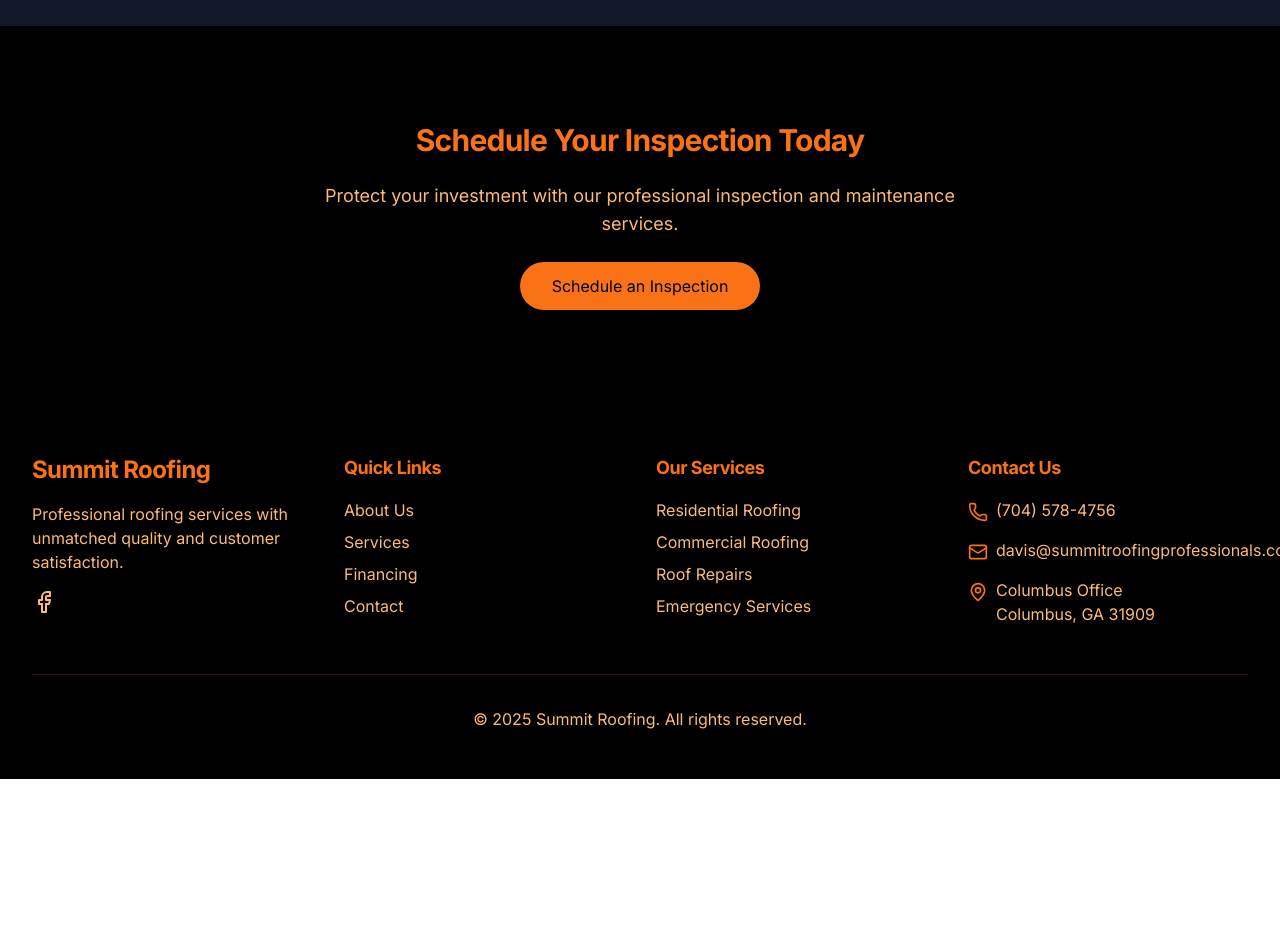
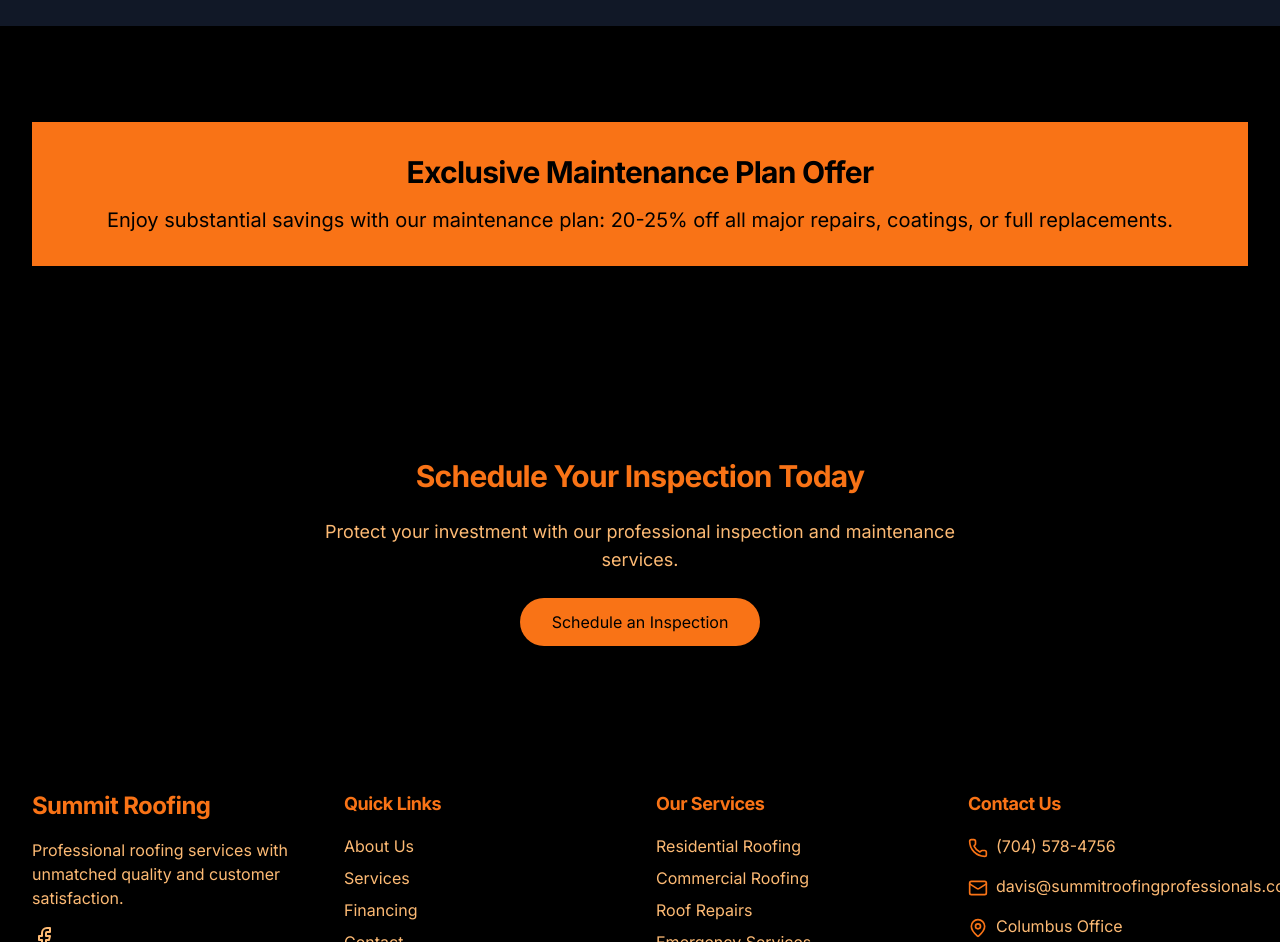
Before and after one commit to Hash0utlaw/sr, a Next.js app: page /commercial/inspections-maintenance in a window 1280 px wide. Shown: the part 1480-2422 px from the top of the page. Before the commit the page ends 2259 px from the top, so only its background shows below. Built offline with nearby package versions, Linux system fonts and the light colour scheme.

Commit message:
added fb link and maint offer discount

```diff
--- a/app/commercial/inspections-maintenance/page.tsx
+++ b/app/commercial/inspections-maintenance/page.tsx
@@ -101,6 +101,16 @@
       </Section>
 
       <Section>
+        <div className="bg-orange-500 text-black p-8 rounded-lg text-center">
+          <h2 className="text-3xl font-bold mb-4">Exclusive Maintenance Plan Offer</h2>
+          <p className="text-xl">
+            Enjoy substantial savings with our maintenance plan: 20-25% off all major repairs, coatings, or full
+            replacements.
+          </p>
+        </div>
+      </Section>
+
+      <Section>
         <div className="text-center space-y-6">
           <h2 className="text-3xl font-bold">Schedule Your Inspection Today</h2>
           <p className="text-lg text-orange-300 max-w-2xl mx-auto">
--- a/components/footer.tsx
+++ b/components/footer.tsx
@@ -13,7 +13,12 @@
               Professional roofing services with unmatched quality and customer satisfaction.
             </p>
             <div className="flex space-x-4">
-              <a href="#" className="text-orange-300 hover:text-orange-500 transition-colors hover-lift">
+              <a
+                href="https://www.facebook.com/profile.php?id=61572937707369&sk=reviews_given"
+                target="_blank"
+                rel="noopener noreferrer"
+                className="text-orange-300 hover:text-orange-500 transition-colors hover-lift"
+              >
                 <Facebook className="w-6 h-6" />
               </a>
             </div>
```
